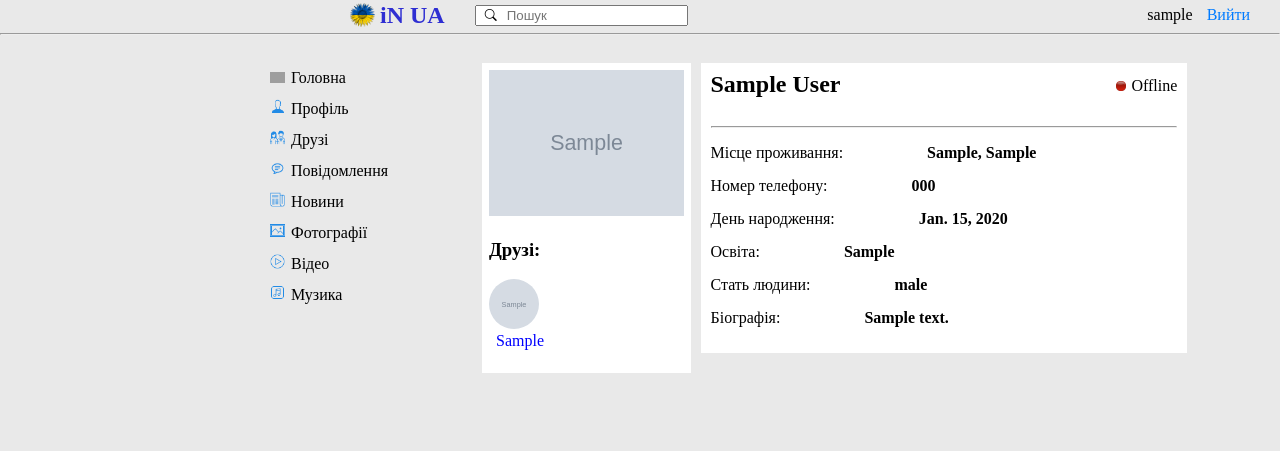
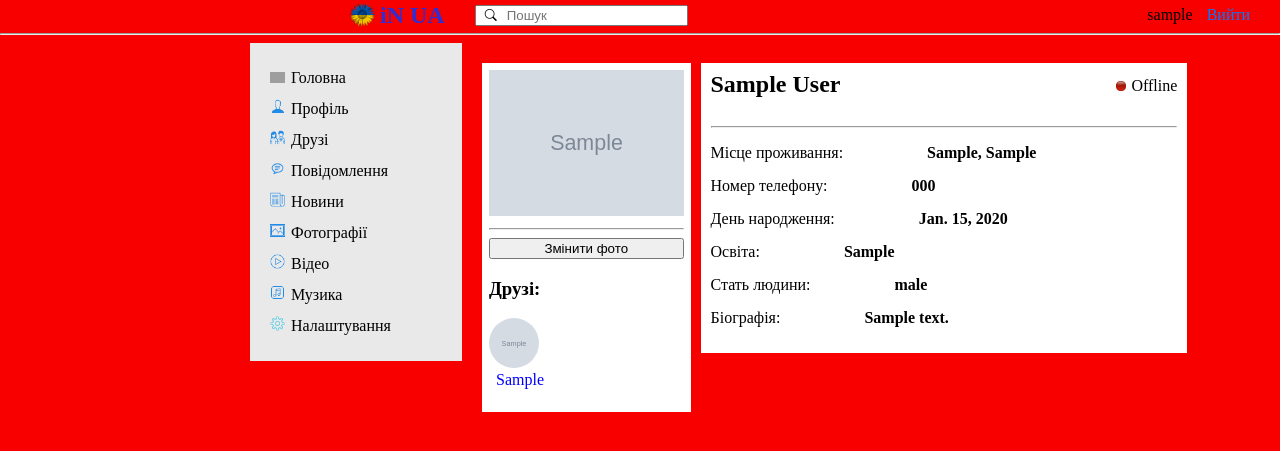
Before and after one commit to ZhankovVG/Ukrainian_social_network, a Django app: page /public_profile/1/ in a window 1280 px wide. Shown: the top 451 px of the page. Run offline with Django 4.2, Linux system fonts and the light colour scheme; a user stored in the database is signed in; tables that the repository leaves empty hold one stand-in row (values such as "Sample post"); grey boxes marked "Sample" are stand-in pictures; grey boxes are pictures that could not be loaded.

Commit message:
social network design development

```diff
--- a/static/profiles/css/profile_page/layout.css
+++ b/static/profiles/css/profile_page/layout.css
@@ -1,7 +1,8 @@
 body {
     margin: 0;
     padding: 0;
-    background-color: #E9E9E9;
+    background-color: #f80000;
+    /* background-color: #E9E9E9; */
 }
 
 nav {
--- a/templates/profiles/layout.html
+++ b/templates/profiles/layout.html
@@ -98,6 +98,12 @@
                     Музика
                 </a>
             </li>
+            <li>
+                <img src="{% static 'profiles/img/img_category/icons8-настройки-50.png' %}" alt="category_img">
+                <a href="{% url 'profile:edit_profile' %}">
+                    Налаштування
+                </a>
+            </li>
         </ul>
     </div>
 
--- a/templates/profiles/public_profile.html
+++ b/templates/profiles/public_profile.html
@@ -18,9 +18,11 @@
                 <img src="{% static 'profiles/img/user-avatar.jpg' %}" alt="avatar_user">
             </div>
             {% endif %}
+            {% endif %}
+            <hr>
         </div>
-        <!-- <button>завантажити фото</button> -->
-        {% endif %}
+
+        <button>Змінити фото</button>
 
         <div class="user_friends_page_1">
             <h3>Друзі:</h3>
```
Also changed, not shown: static/profiles/img/img_category/icons8-настройки-50.png (added).
